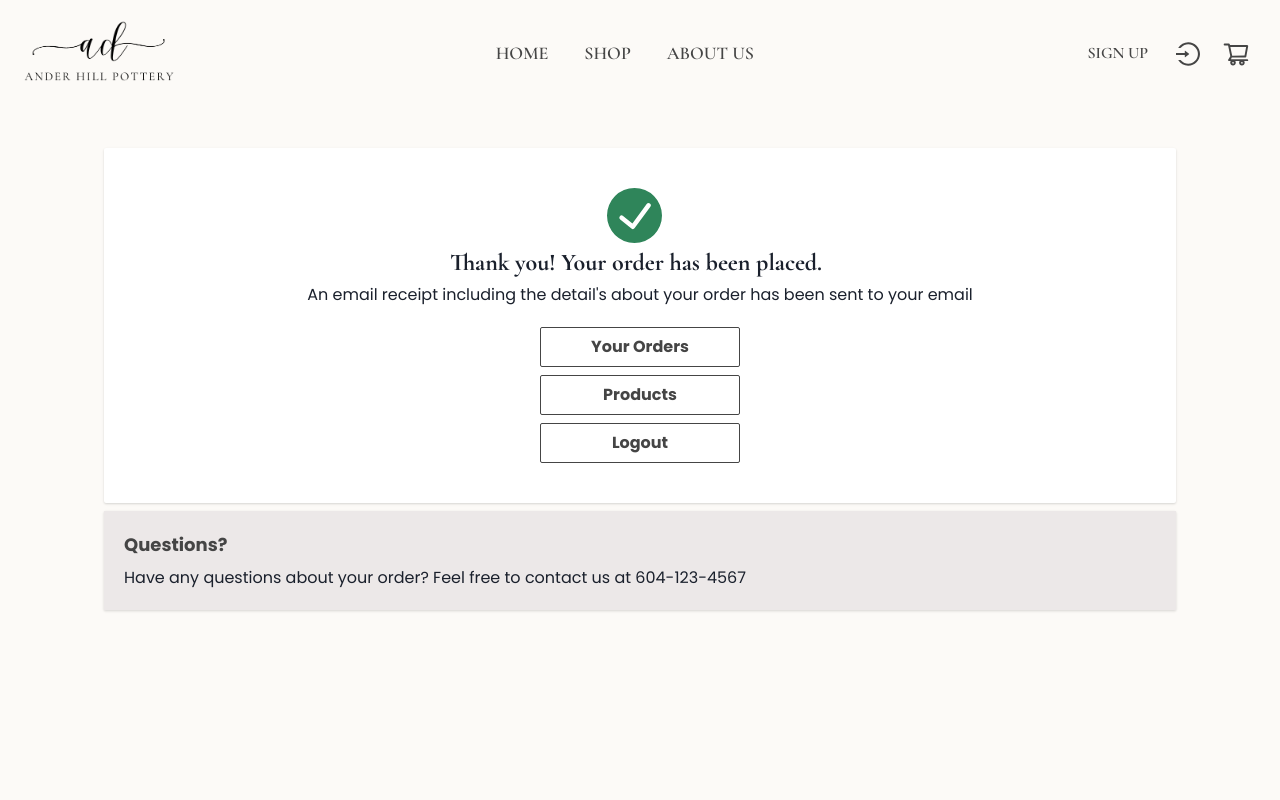
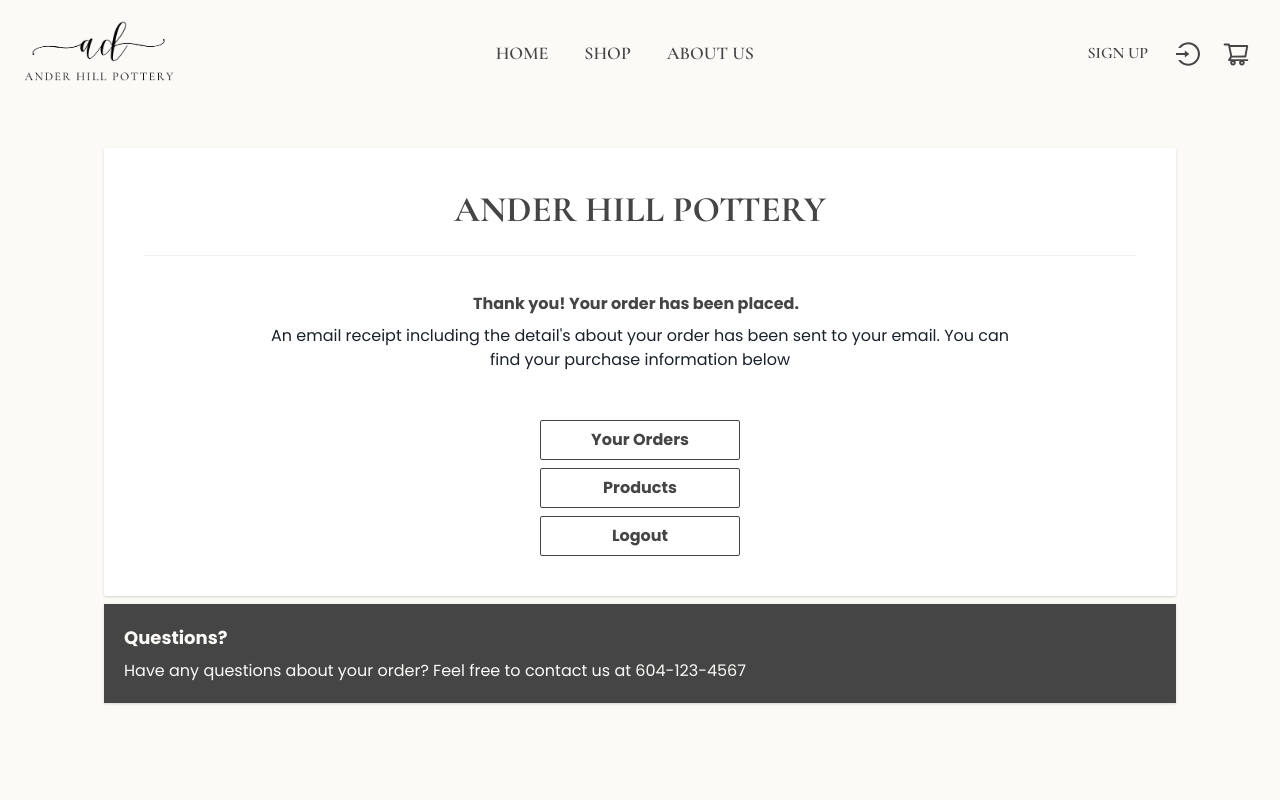
Before and after one commit to cywudot/AnderHill, a React (Create React App) app in the folder client/: page /order-success in a window 1280 px wide. Shown: the top 800 px of the page. Built offline with nearby package versions, Linux system fonts and the light colour scheme.

Commit message:
OrderScreen layout update and demo user

```diff
--- a/client/src/components/homepage/ContactForm.jsx
+++ b/client/src/components/homepage/ContactForm.jsx
@@ -8,7 +8,6 @@ import {
   Heading,
   Stack,
   Textarea,
-  Link as ReactLink,
   Text,
   Container,
   Image,
@@ -16,15 +15,12 @@ import {
   useToast,
 } from '@chakra-ui/react';
 import React from 'react';
-import { BsGithub, BsLinkedin, BsPerson, BsTwitter } from 'react-icons/bs';
-import { MdEmail, MdOutlineEmail } from 'react-icons/md';
 import TextField from '../TextField';
 import QuotesImage from '../../otherassets/about-us-barnimages-02.jpg';
 import { Formik } from 'formik';
 import * as Yup from 'yup';
 
 const ContactForm = () => {
-  // const headingBR = useBreakpointValue({ base: 'md', md: 'lg' });
   const boxBR = useBreakpointValue({ base: 'transparent', md: 'bg-surface' });
   const toast = useToast();
 
--- a/client/src/components/homepage/FeaturedProducts.jsx
+++ b/client/src/components/homepage/FeaturedProducts.jsx
@@ -3,22 +3,17 @@ import {
   Stack,
   Spinner,
   SimpleGrid,
-  Button,
   Box,
   Flex,
-  Text,
-  VStack,
   GridItem,
   Alert,
   AlertIcon,
   AlertTitle,
   AlertDescription,
   Heading,
-  Link as ChakraLink,
 } from '@chakra-ui/react';
 import { useEffect, useState } from 'react';
 import { useDispatch, useSelector } from 'react-redux';
-import { Link as ReactLink, useLocation, useParams } from 'react-router-dom';
 import { getProducts } from '../../redux/actions/productActions';
 import FeaturedProductCard from '../FeaturedProductCard';
 
@@ -54,7 +49,6 @@ const FeatureProducts = () => {
         px='10'
         pt={{ base: '0', lg: '14' }}
       >
-        <Box>
         <Heading
           as='h3'
           size={{ base: 'xl', md: 'xl' }}
@@ -64,8 +58,19 @@ const FeatureProducts = () => {
         >
           Featured Products
         </Heading>
-        </Box>
       </Flex>
+
+      {productList.loading ? (
+        <Stack direction='row' justify='center' pt={10} spacing={4}>
+          <Spinner mt={20} thickness='2px' speed='0.65s' emptyColor='gray.200' color='brand.400' size='xl' />
+        </Stack>
+      ) : productList.error ? (
+        <Alert status='error'>
+          <AlertIcon />
+          <AlertTitle>We are sorry!</AlertTitle>
+          <AlertDescription>{productList.error}</AlertDescription>
+        </Alert>
+      ) : (
         <SimpleGrid
           spacing={8}
           justify='center'
@@ -93,6 +98,7 @@ const FeatureProducts = () => {
             </GridItem>
           ))}
         </SimpleGrid>
+      )}
     </>
   );
 };
--- a/client/src/components/homepage/VideoSection.jsx
+++ b/client/src/components/homepage/VideoSection.jsx
@@ -1,10 +1,13 @@
-import { Box, Button, Flex, Heading, SimpleGrid, Text, VStack } from '@chakra-ui/react';
+import { Box, Button, Flex, Heading, SimpleGrid, Text, VStack, useMediaQuery } from '@chakra-ui/react';
 import { Link as ReactLink } from 'react-router-dom';
 import ReactPlayer from 'react-player';
 import Video from '../../otherassets/AnderHillVideo.mp4';
+import VideoMobile from '../../otherassets/AnderHillVideoTwo.mp4';
 import { ArrowForwardIcon } from '@chakra-ui/icons';
 
 const VideoSection = () => {
+  const [isLargerThanMd] = useMediaQuery('(min-width: 768px)');
+
   return (
     <Box
       width='full'
@@ -25,6 +28,7 @@ const VideoSection = () => {
             lg: 24,
           }}
           mx={{ base: '4', md: '0' }}
+          gap={3}
         >
           <Box textAlign={{ base: 'center', lg: 'left' }}>
             <Heading as='h3' size={{ base: 'xl', md: '2xl' }} color='brand.500'>
@@ -65,7 +69,11 @@ const VideoSection = () => {
           </VStack>
         </SimpleGrid>
       </Flex>
-      <ReactPlayer url={Video} playing={true} loop={true} muted={true} volume={0} width='100%' height='auto' />
+      {isLargerThanMd ? (
+        <ReactPlayer url={Video} playing={true} loop={true} muted={true} volume={0} width='100%' height='auto' />
+      ) : (
+        <ReactPlayer url={VideoMobile} playing={true} loop={true} muted={true} volume={0} width='100%' height='auto' />
+      )}
     </Box>
   );
 };
--- a/client/src/screens/CartScreen.jsx
+++ b/client/src/screens/CartScreen.jsx
@@ -65,12 +65,6 @@ const CartScreen = () => {
           mx='auto'
           px={{ base: '4', md: '8', lg: '12' }}
           py={{ base: '6', md: '8', lg: '12' }}
-
-          // width={[
-          //   '100%', // 0-30em
-          //   '95%', // 30em-48em
-          //   '80%', // 48em-62em
-          // ]}
         >
           <Stack
             direction={{ base: 'column', lg: 'row' }}
--- a/client/src/screens/LandingScreen.jsx
+++ b/client/src/screens/LandingScreen.jsx
@@ -175,7 +175,7 @@ const LandingScreen = () => {
           <CategoriesSection />
           <FeaturedProducts />
           <VideoSection />
-          <Flex width='full' justifyContent='center' py={8} id='contact-form'>
+          <Flex justifyContent='center' py={8} id='contact-form' px={{ base: '4', lg: '12' }}>
             <ContactForm />
           </Flex>
         </Box>
--- a/client/src/screens/LoginScreen.jsx
+++ b/client/src/screens/LoginScreen.jsx
@@ -14,6 +14,7 @@ import {
   AlertIcon,
   AlertTitle,
   AlertDescription,
+  VStack,
   useToast,
 } from '@chakra-ui/react';
 import { useState, useEffect } from 'react';
@@ -75,12 +76,34 @@ const LoginScreen = () => {
                 <Heading size={{ headingBR }} fontFamily='body' color='brand.500'>
                   Log in to your account
                 </Heading>
-                <HStack spacing='1' justify='center' gap={1}>
-                  <Text color='brand.5001'>Don't have an account?</Text>
-                  <Button as={ReactLink} to='/registration' variant='link' color='brand.4001'>
-                    Sign up
-                  </Button>
-                </HStack>
+                <VStack spacing='1' justify='center' gap={1}>
+                  <HStack>
+                    <Text color='brand.5001'>Don't have an account?</Text>
+                    <Button
+                      as={ReactLink}
+                      to='/registration'
+                      variant='link'
+                      color='brand.4001'
+                      _hover={{ textDecoration: 'none' }}
+                    >
+                      Sign up
+                    </Button>
+                  </HStack>
+                  <HStack>
+                    <Text color='brand.5001'>For Demo User:</Text>
+                    <Button
+                      type='button'
+                      variant='link'
+                      _hover={{ textDecoration: 'none' }}
+                      color='brand.4001'
+                      onClick={() => {
+                        dispatch(login('demo@gmail.com', 'demoexp'));
+                      }}
+                    >
+                      Click Here
+                    </Button>
+                  </HStack>
+                </VStack>
               </Stack>
             </Stack>
             <Box
--- a/client/src/screens/OrderSuccessScreen.jsx
+++ b/client/src/screens/OrderSuccessScreen.jsx
@@ -1,4 +1,19 @@
-import { Button, Alert, AlertTitle, AlertIcon, Wrap, useToast, Stack, Text, Link } from '@chakra-ui/react';
+import {
+  Button,
+  Box,
+  Heading,
+  Alert,
+  AlertTitle,
+  AlertIcon,
+  Divider,
+  Wrap,
+  useToast,
+  Stack,
+  HStack,
+  VStack,
+  Text,
+  Link,
+} from '@chakra-ui/react';
 import { Link as ReactLink, useNavigate } from 'react-router-dom';
 import { logout } from '../redux/actions/userActions';
 import { useDispatch } from 'react-redux';
@@ -36,14 +51,24 @@ const OrderSuccessScreen = () => {
         rounded='2'
         p={10}
       >
-        <AlertIcon boxSize='55px' />
-        <AlertTitle pt='8px' fontSize='2xl' fontFamily='heading'>
+        <Box>
+          <Heading color='brand.500' textTransform='uppercase'>
+            Ander Hill Pottery
+          </Heading>
+        </Box>
+        <Divider orientation='horizontal' py={3} />
+
+        <VStack mt={2}>
+          <Box p={5} mx={{ base: '0', md: '24' }}>
+            <AlertTitle pt='8px' color='brand.500'>
               Thank you! Your order has been placed.
             </AlertTitle>
 
-        <Stack>
-          <Text mt={2}>An email receipt including the detail's about your order has been sent to your email</Text>
-        </Stack>
+            <Text mt={2} textAlign='center'>
+              An email receipt including the detail's about your order has been sent to your email. You can find your
+              purchase information below
+            </Text>
+          </Box>
 
           <Stack mt='20px' minW='200px'>
             <Button
@@ -56,20 +81,28 @@ const OrderSuccessScreen = () => {
             >
               Your Orders
             </Button>
-          <Button borderColor='brand.500' color='brand.500' variant='outline' rounded='2' as={ReactLink} to='/products'>
+            <Button
+              borderColor='brand.500'
+              color='brand.500'
+              variant='outline'
+              rounded='2'
+              as={ReactLink}
+              to='/products'
+            >
               Products
             </Button>
             <Button borderColor='brand.500' color='brand.500' variant='outline' rounded='2' onClick={logoutHandler}>
               Logout
             </Button>
           </Stack>
+        </VStack>
       </Alert>
 
-      <Stack w='full' backgroundColor='brand.700' p={5} boxShadow='base'>
-        <Text fontSize='lg' fontWeight='semibold' color='brand.500'>
+      <Stack w='full' backgroundColor='brand.500' p={5} boxShadow='base'>
+        <Text fontSize='lg' fontWeight='bold' color='brand.100'>
           Questions?
         </Text>
-        <Text>Have any questions about your order? Feel free to contact us at 604-123-4567</Text>
+        <Text color='brand.100'>Have any questions about your order? Feel free to contact us at 604-123-4567</Text>
       </Stack>
     </Wrap>
   );
```
Also changed, not shown: client/src/components/homepage/CategoriesSection.jsx (+1 -95 lines). Lines whose indentation alone changed are shown as unchanged.
